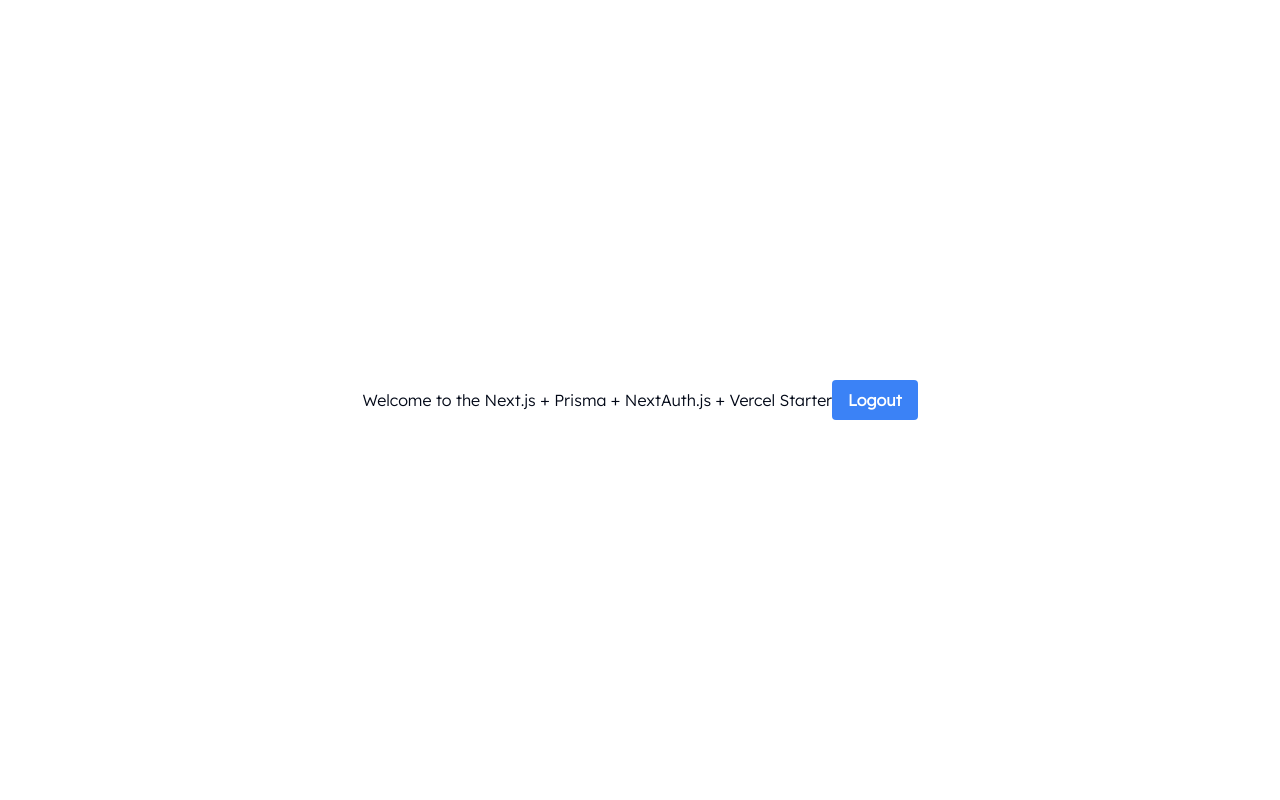
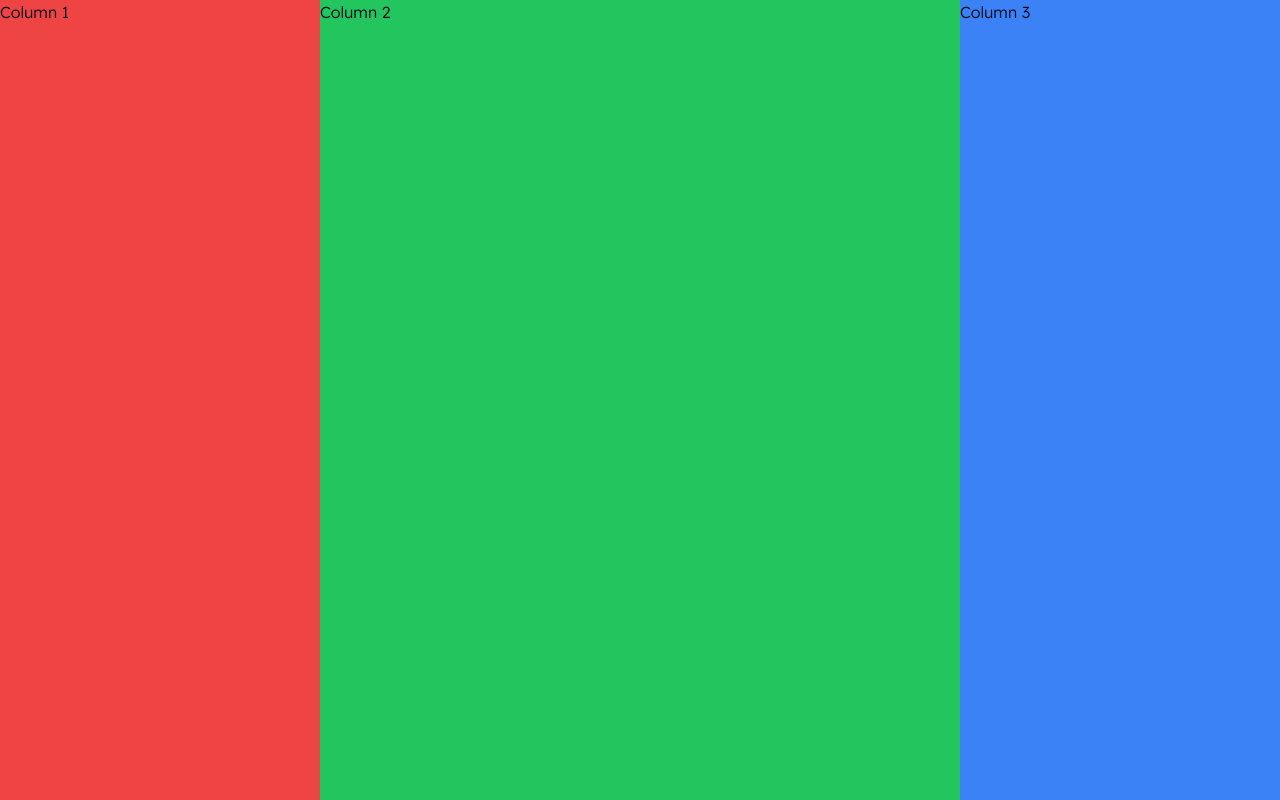
Before and after one commit to riteshk-007/Social-Media-Full-Stack, a Next.js app: page / in a window 1280 px wide. Built offline with nearby package versions, Linux system fonts and the light colour scheme.

Commit message:
Refactor page layout

```diff
--- /dev/null
+++ b/app/components/SideNav.jsx
@@ -0,0 +1,5 @@
+const SideNav = () => {
+  return <div></div>;
+};
+
+export default SideNav;
--- a/app/page.js
+++ b/app/page.js
@@ -1,18 +1,18 @@
-"use client";
-
-import { signOut } from "next-auth/react";
-
 export default function Home() {
   return (
     <>
       <div className="w-full h-screen flex items-center justify-center dark:bg-black">
-        <h1>Welcome to the Next.js + Prisma + NextAuth.js + Vercel Starter</h1>
-        <button
-          className="bg-blue-500 hover:bg-blue-700 text-white font-bold py-2 px-4 rounded"
-          onClick={() => signOut()}
-        >
-          Logout
-        </button>
+        <div className="flex flex-col-reverse md:flex-row lg:justify-center w-full h-full">
+          <div className="w-full h-20 md:h-full md:w-1/3 lg:w-1/4 bg-red-500 sticky md:sticky bottom-0 md:bottom-0 z-50 md:z-auto">
+            Column 1
+          </div>
+          <div className="w-full lg:w-1/2 h-full bg-green-500 overflow-auto">
+            Column 2
+          </div>
+          <div className="hidden md:block md:w-1/3 lg:w-1/4 h-full bg-blue-500 sticky md:sticky top-0">
+            Column 3
+          </div>
+        </div>
       </div>
     </>
   );
```
